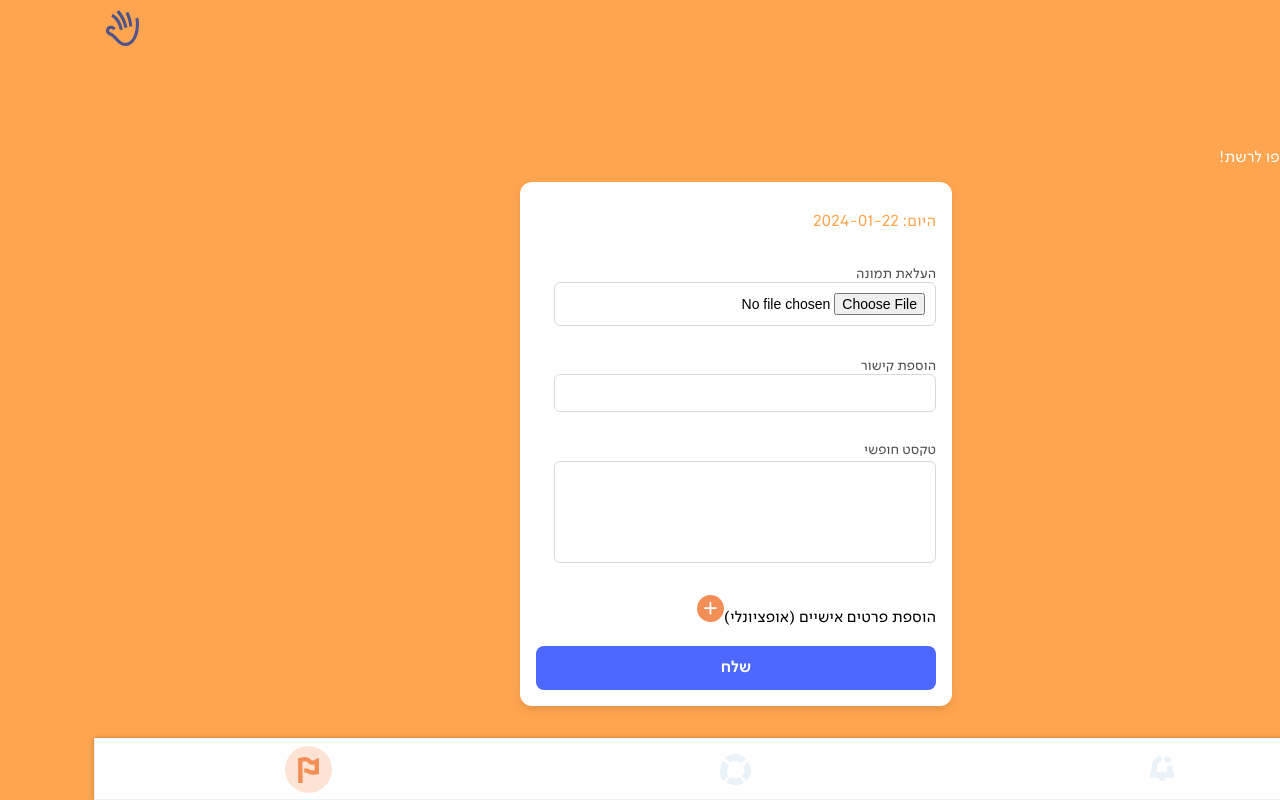
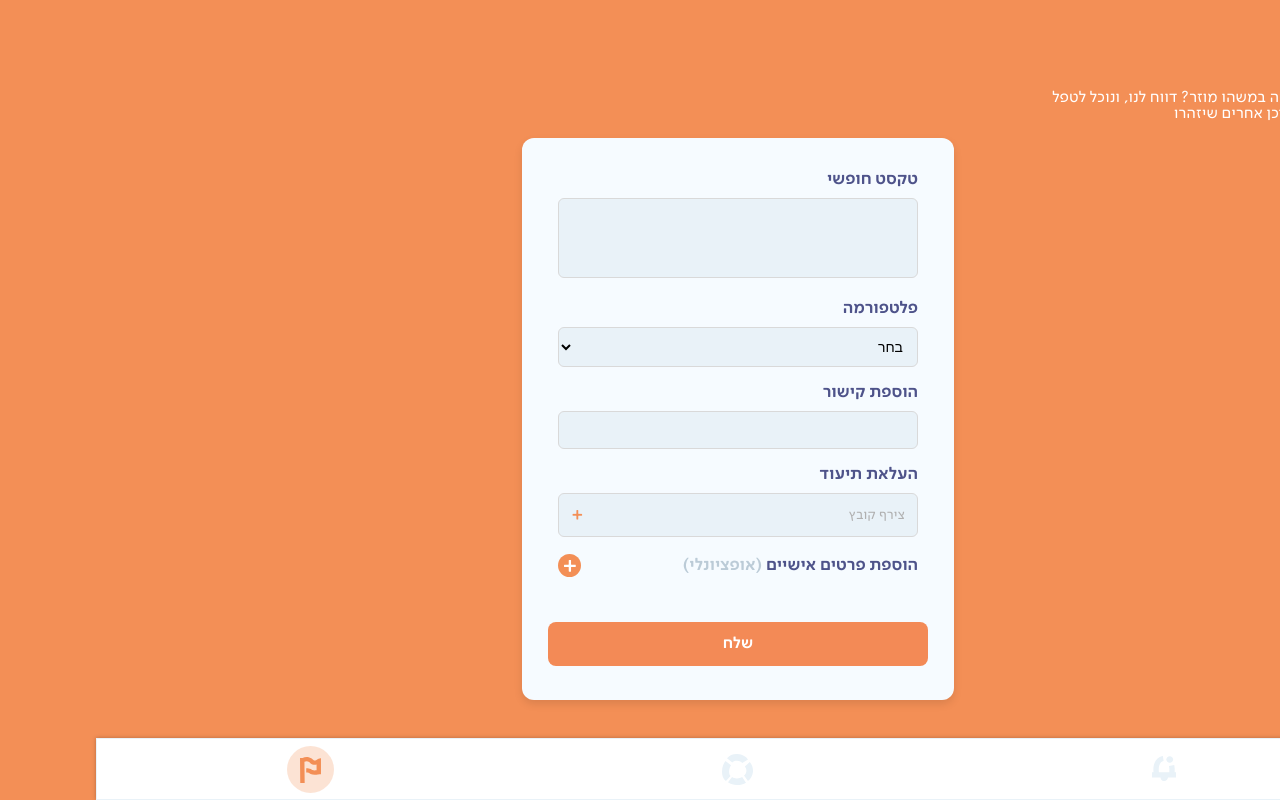
Before and after one commit to lioraVes/Link, a Next.js app: page /report in a window 1280 px wide. Built offline with nearby package versions, Linux system fonts and the light colour scheme.

Commit message:
report pade is done

```diff
--- a/app/report/api/route.ts
+++ b/app/report/api/route.ts
@@ -6,9 +6,10 @@ export async function POST(request: NextRequest) {
   const image = formData.get("image");
   const link = formData.get("link");
   const text = formData.get("text");
+  const platform = formData.get("platform");
   const personalDetails = formData.get("personalDetails");
 
-  const fullMessage = `Link: ${link}\n\nText: ${text}\n\nPersonal Details: ${personalDetails}`;
+  const fullMessage = `Platforn: ${platform} \n\tLink: ${link}\n\nText: ${text}\n\nPersonal Details: ${personalDetails}`;
 
   const success = await sendEmailWithAttachment(fullMessage, image as File | null);
 
--- a/app/report/page.module.css
+++ b/app/report/page.module.css
@@ -1,69 +1,92 @@
+
 .container {
   display: flex;
   flex-direction: column;
   align-items: center;
   justify-content: flex-start;
-  height: 80vh; /* Explicit height */
+  height: 90vh; /* Explicit height */
   padding: 20px;
-  background-color: #ffa54f;
+  background-color: #F38F56;
+  box-sizing: border-box;
 }
 
 .contactForm {
-  width: 100%;
+  width: 90%;
   max-width: 400px;
   height: 80%;
-  background: #ffffff;
+  background: #F6FBFF;
   border-radius: 12px;
   padding: 16px;
   box-shadow: 0px 4px 8px rgba(0, 0, 0, 0.1);
   display: flex;
   flex-direction: column;
   justify-content: space-between;
+  align-items: center;
 }
 
-.label {
-  font-size: 14px;
-  color: #4d4d4d;
-  margin-bottom: 4px; /* Consistent spacing for all labels */
-}
-
-.input {
+.formGroup, .buttons, .additionalFormGroup, .finishIcon, .finishText {
   width: 90%;
-  padding: 10px;
-  border: 1px solid #d9d9d9;
-  border-radius: 6px;
-  margin-bottom: 12px;
-  font-size: 14px;
-}
-
-.textareaGroup {
   display: flex;
   flex-direction: column;
-  margin-bottom: 12px; /* Reduce space after free text field */
+  justify-content: space-evenly;
+  height: 85%;
+  align-items: center;
 }
-
-.textareaLabel {
-  font-size: 14px;
-  color: #4d4d4d;
-  margin-bottom: 4px; /* Reduce space between label and textarea */
+.label, .newsLink {
+  width: 100%;
+  font-size: 17px;
+  color: #4E538A;
+  font-weight: bold;
+  margin-bottom: 10px; /* Consistent spacing for all labels */
 }
-
+.finishText{
+  height: 35%;
+  text-align: center;
+  font-size: 17px;
+  justify-content: center;
+  color: #4E538A;
+  line-height: 1.5;
+}
+.finishText >*{
+  margin: 5px;
+}
+.finishIcon{
+  height: 50%;
+}
+.input,
+.select,
 .textarea {
-  width: 90%;
+  width: 100%; /* Takes full width of parent */
   padding: 10px;
   border: 1px solid #d9d9d9;
   border-radius: 6px;
   font-size: 14px;
+  box-sizing: border-box; /* Ensures padding doesn’t increase size */
+  background-color: #E9F2F8;
+  margin-top: 10px; /* Consistent spacing for all inputs */
+}
+.formSection, .fileUploadContainer{
+  width: 100%;
+}
+
+.textarea {
   resize: none; /* Prevent resizing */
   min-height: 80px; /* Set a standard height */
 }
 
 .buttons {
-  display: flex;
-  justify-content: space-between;
-  margin-top: 16px;
+  height: 15%;
+  width: 95%;
 }
 
+.additionalFormGroup{
+  height: 75%;
+}
+
+.additionalFormGroup .newsLink{
+  color: #F38F56;
+  width: 100%;
+}
 .cancelButton,
 .saveButton {
   width: 48%;
@@ -85,16 +108,16 @@
 }
 
 .saveButton {
-  background-color: #4c68ff;
+  background-color: #F38F56;
 }
 
 .saveButton:hover {
-  background-color: #3956cc;
+  background-color: #F38F56;
 }
 
 .toggleButton {
   font-size: 24px;
-  background-color: #4c68ff;
+  background-color: #F38F56;
   color: white;
   border: none;
   border-radius: 50%;
@@ -105,7 +128,7 @@
 }
 
 .toggleButton:hover {
-  background-color: #3956cc;
+  background-color: #F38F56;
 }
 
 .submitButton {
@@ -114,14 +137,14 @@
   font-size: 16px;
   font-weight: bold;
   color: white;
-  background-color: #4c68ff;
+  background-color: #F38A56;
   border: none;
   border-radius: 8px;
   cursor: pointer;
 }
 
 .submitButton:hover {
-  background-color: #3956cc;
+  background-color: #F38F56;
 }
 
 .reportHeader {
@@ -134,8 +157,12 @@
 .reportPageTitle {
   font-size: 36px; /* Adjust font size as needed */
   font-weight: bold;
+  margin-bottom: 10px; /* Consistent spacing for all titles */
 }
 
+.reportPageSubtitle{
+  margin-top: 0%;
+}
 .reportPageDate {
   font-size: 16px;
   color: #ffa54f; /* Subtle color for date */
@@ -146,3 +173,81 @@
   justify-content: left;
   padding: 10px 0 0 10px;
 }
+/* File Upload Container */
+.fileUploadContainer {
+  display: flex;
+  flex-direction: column;
+}
+
+/* Label Styling */
+.fileUploadLabel {
+  font-size: 14px;
+  font-weight: bold;
+  color: #2d2d2d;
+  text-align: right;
+}
+
+/* Box that looks like the input field */
+.fileUploadBox {
+  display: flex;
+  align-items: center;
+  justify-content: space-between;
+  background: #E9F2F8;
+  border: 1px solid #d9d9d9;
+  border-radius: 6px;
+  padding: 12px;
+  cursor: pointer;
+  position: relative;
+}
+
+/* Placeholder Text */
+.fileUploadPlaceholder {
+  font-size: 14px;
+  color: #b0b0b0;
+}
+
+/* Plus Icon */
+.fileUploadIcon {
+  color: #f38f56;
+  font-size: 18px;
+  font-weight: bold;
+}
+
+/* Hide Default File Input */
+.fileInput {
+  position: absolute;
+  width: 100%;
+  height: 100%;
+  opacity: 0;
+  cursor: pointer;
+}
+
+/* Container to align text and icon */
+.newsLink {
+  display: flex;
+  align-items: center;
+  justify-content: space-between; /* Pushes text and icon apart */
+}
+
+/* Text section */
+.newsText {
+  flex-grow: 1; /* Makes text take up remaining space */
+  text-align: right; /* Ensures text is right-aligned */
+  font-size: 17px;
+  color: #4E538A;
+  font-weight: bold;
+}
+
+/* Optional (לא חובה) text */
+.optionalText, .emailText {
+  font-size: 17px;
+  color: #BBCBD7;
+}
+.emailText{
+  direction: ltr;
+  padding-left: 10px;
+}
+/* SVG icon */
+.newsIcon {
+  flex-shrink: 0; /* Prevents resizing */
+}
--- a/app/report/page.tsx
+++ b/app/report/page.tsx
@@ -9,25 +9,26 @@ const formHandlerUrl = "/report/api";
 
 export default function ContactForm() {
   useEffect(() => {
-    document.body.style.backgroundColor = "#ffa54f";
+    document.body.style.backgroundColor = "#F38F56";
 
     // Reset the body background color when the component unmounts
     return () => {
       document.body.style.backgroundColor = "";
     };
   }, []);
-
-  const [formData, setFormData] = useState({
+  const initialFormState = {
     image: null as File | null,
     link: "",
     text: "",
+    platform: "",
     personalDetails: {
       firstName: "",
       lastName: "",
       phone: "",
       email: "",
     },
-  });
+  };
+  const [formData, setFormData] = useState(initialFormState);
 
   const [submissionResponse, setSubmissionResponse] = useState<
     ContactFormResponse | undefined
@@ -35,7 +36,7 @@ export default function ContactForm() {
   const [showAdditionalDetails, setShowAdditionalDetails] = useState(false);
 
   function handleChange(
-    event: ChangeEvent<HTMLInputElement | HTMLTextAreaElement>
+    event: ChangeEvent<HTMLInputElement | HTMLTextAreaElement | HTMLSelectElement>
   ) {
     const { name, value, files } = event.target as HTMLInputElement;
 
@@ -60,50 +61,62 @@ export default function ContactForm() {
 
   return (
     <main>
-      <div className={styles.svgStyle}>
-        <svg
-          width="33"
-          height="36"
-          viewBox="0 0 33 36"
-          fill="none"
-          xmlns="http://www.w3.org/2000/svg"
-        >
-          <g clip-path="url(#clip0_1438_244)">
-            <path
-              d="M19.0576 35.9999C18.0894 35.9999 17.1316 35.8512 16.2204 35.5432C13.316 34.5715 11.2036 32.2777 9.1586 30.0583C7.52258 28.2795 5.97457 26.6016 4.14699 25.6937C3.97097 25.6034 3.78976 25.5237 3.60338 25.4388C2.66111 25.0034 1.48587 24.4671 0.709278 23.2512C-0.34171 21.6158 -0.207101 19.1627 1.01992 17.5485C2.13821 16.0777 3.97614 15.3768 5.81408 15.7167C7.27407 15.9875 8.69265 16.9167 9.81612 18.3237L7.40868 20.3361C6.75634 19.5131 5.99011 18.9875 5.26011 18.8494C4.57153 18.722 3.86742 18.9768 3.46877 19.5025C3.05976 20.0441 2.98211 20.9945 3.3031 21.499C3.58267 21.9397 4.18323 22.2105 4.87181 22.5291C5.08408 22.6246 5.29635 22.7255 5.50344 22.8264C7.84357 23.9945 9.6608 25.9645 11.4159 27.8706C13.2745 29.8883 15.0296 31.7945 17.1834 32.5167C19.2491 33.2069 21.698 32.6866 23.7327 31.1255C25.6586 29.6494 27.2221 27.3184 28.2576 24.3822C29.1274 21.9291 29.6399 19.0034 29.8367 15.4512C29.9506 13.3114 29.9713 10.8317 29.205 8.68658L32.1199 7.59277C33.0777 10.2795 33.0725 13.168 32.9379 15.6317C32.7256 19.5025 32.1509 22.7202 31.1776 25.4706C29.935 28.991 28.0039 31.8264 25.5913 33.6795C23.6084 35.2034 21.2993 35.9999 19.0576 35.9999Z"
-              fill="#4E538A"
-            />
-            <path
-              d="M13.6991 20.0762C12.995 14.5169 9.81612 9.40889 5.19281 6.4142L6.84954 3.72217C12.2443 7.21597 15.9564 13.1788 16.7796 19.6673L13.6991 20.0762Z"
-              fill="#4E538A"
-            />
-            <path
-              d="M18.4104 18.0106C17.2714 12.085 14.5585 6.6 10.5616 2.16106L12.8448 0C17.23 4.87434 20.2069 10.8903 21.4546 17.3947L18.4052 18.0106H18.4104Z"
-              fill="#4E538A"
-            />
-            <path
-              d="M23.2356 16.6248C22.9353 11.9734 21.6669 7.33273 19.5598 3.20706L22.3141 1.73096C24.618 6.24954 26.0106 11.3256 26.3368 16.4124L23.2356 16.6248Z"
-              fill="#4E538A"
-            />
+
+      <div className={styles.container}>
+        <div className={styles.reportHeader}>
+          <h1 className={styles.reportPageTitle}>דיווח</h1>
+          <p className={styles.reportPageSubtitle}>נתקלת בבעיה במשהו מוזר? דווח לנו, ונוכל לטפל<br/> בבעיה, ולעדכן אחרים שיזהרו</p>
+        </div>
+
+        {submissionResponse ? (
+          <div className={styles.contactForm}>
+          <div className={styles.finishIcon}>
+          <svg width="109" height="109" viewBox="0 0 109 109" fill="none" xmlns="http://www.w3.org/2000/svg">
+            <g clip-path="url(#clip0_1817_22)">
+              <path d="M53.2618 77.0474L48.2441 68.9515C47.4771 67.7059 44.9043 64.7678 42.8269 62.4204C40.1742 59.3864 37.6653 56.5281 36.4668 54.6119L44.6166 49.5659C45.3837 50.8114 47.9565 53.7496 50.0339 56.0969C50.3854 56.4962 50.721 56.8794 51.0566 57.2626C54.764 49.3743 59.2703 41.8691 64.4958 34.875L72.1822 40.6076C65.8541 49.0868 60.6766 58.3645 56.7775 68.185L53.2618 77.0474Z" fill="#F38F56"/>
+              <path d="M55.4507 109C41.3563 109 27.1979 103.667 16.9707 93.8624C2.62058 80.1296 -3.41988 57.9815 1.91746 38.7556L11.1539 41.3265C6.72746 57.2469 11.7292 75.5946 23.6024 86.9481C35.5715 98.4133 54.0764 102.485 69.641 97.088C85.3334 91.6427 97.1906 76.9678 99.1402 60.5843C101.281 42.4921 90.7346 23.1864 74.0515 14.6912C57.56 6.27592 36.2267 8.35181 21.0136 19.8331L15.2288 12.1842C33.3183 -1.46873 58.7106 -3.89592 78.414 6.14817C98.5489 16.3999 111.269 39.7775 108.664 61.7021C106.299 81.6466 91.8852 99.4992 72.789 106.126C67.228 108.058 61.3473 108.984 55.4666 108.984L55.4507 109Z" fill="#F38F56"/>
             </g>
             <defs>
-            <clipPath id="clip0_1438_244">
-              <rect width="33" height="36" fill="white" />
+              <clipPath id="clip0_1817_22">
+               <rect width="109" height="109" fill="white"/>
               </clipPath>
             </defs>
           </svg>
+
           </div>
-      <div className={styles.container}>
-        <div className={styles.reportHeader}>
-          <h1 className={styles.reportPageTitle}>דיווח</h1>
-          <p className={styles.reportPageSubtitle}>דווחו והצטרפו לרשת!</p>
+          <div className={styles.finishText}>
+            <h1>הדיווח שלך נשלח!</h1>
+            <p>תודה רבה שדיווחת, הדיווח שלך<br/>עוזר לנו להפוך את האינטרנט למקום <br/>טוב יותר. נעדכן אותך בהקדם<br/> בטיפולנו במקרה.</p>
           </div>
-
-        {submissionResponse ? (
-          <div className="center">{submissionResponse.message}</div>
+          <div className={styles.buttons}>
+              <button
+                type="button"
+                className={styles.submitButton}
+                onClick={() => {
+                  setFormData(initialFormState); // Reset form fields
+                  setSubmissionResponse(undefined); // Hide success message
+                  setShowAdditionalDetails(false); // Hide additional details
+                }}
+              >
+                שלח דיווח נוסף
+              </button>
+            </div>
+          </div>
         ) : showAdditionalDetails ? (
           <div className={styles.contactForm}>
-            <h2>הוספת פרטים אישיים</h2>
+            <div className={styles.additionalFormGroup}>
+              <a className={styles.newsLink}
+                  onClick={() => setShowAdditionalDetails(false)}>
+                הוספת פרטים אישיים
+              <svg width="23" height="23" viewBox="0 0 23 23" fill="none" xmlns="http://www.w3.org/2000/svg">
+                <circle cx="11.5" cy="11.5" r="11.5" fill="#F38F56"/>
+                <path d="M8.15727 16.484L8.04709 16.3423L7.5434 15.8386C7.35452 15.6498 7.11841 15.4136 7.14989 15.2248C7.18138 14.9414 7.40174 14.7526 7.66932 14.485L9.99887 12.1554C10.1563 11.998 10.1563 11.7777 9.99887 11.6203L7.26008 8.88147C7.08693 8.70832 7.00823 8.56666 7.1499 8.33056C7.19712 8.28334 7.2286 8.22038 7.29156 8.15742L7.43322 8.04724L7.93691 7.54355C8.12579 7.35467 8.36189 7.11856 8.55077 7.15004C8.8341 7.18153 9.02298 7.40189 9.29056 7.66947L11.6201 9.99902C11.7775 10.1564 11.9979 10.1564 12.1553 9.99902L14.8154 7.33893C15.0357 7.11856 15.2718 7.07134 15.5552 7.26023C15.6024 7.27597 15.6339 7.30745 15.6968 7.37041C15.7126 7.41763 15.7283 7.43337 15.7755 7.44911L16.4681 8.14168L16.6255 8.39352C16.7199 8.51944 16.6727 8.69258 16.4838 8.91295L13.7765 11.6203C13.6191 11.7777 13.6191 11.998 13.7765 12.1554L16.4366 14.8155C16.657 15.0359 16.7042 15.272 16.5153 15.5553C16.4996 15.6025 16.4681 15.634 16.4051 15.697C16.3579 15.7127 16.3422 15.7285 16.3264 15.7757L15.6339 16.4682L15.382 16.6256C15.2561 16.7201 15.083 16.6729 14.8626 16.484L12.1553 13.7767C11.9979 13.6193 11.7775 13.6193 11.6201 13.7767L8.88132 16.5155C8.70818 16.6886 8.56651 16.7673 8.33041 16.6256C8.28319 16.5784 8.22023 16.5469 8.15727 16.484Z" fill="white"/>
+              </svg>
+              </a>
+
+
+              <div className={styles.formSection}>
+
                 <label htmlFor="firstName" className={styles.label}>
                   שם פרטי
                 </label>
@@ -115,6 +128,8 @@ export default function ContactForm() {
                   onChange={handleChange}
                   className={styles.input}
                 />
+              </div>
+              <div className={styles.formSection}>
                 <label htmlFor="lastName" className={styles.label}>
                   שם משפחה
                 </label>
@@ -126,6 +141,8 @@ export default function ContactForm() {
                   onChange={handleChange}
                   className={styles.input}
                 />
+              </div>
+              <div className={styles.formSection}>
                 <label htmlFor="phone" className={styles.label}>
                   טלפון
                 </label>
@@ -137,6 +154,8 @@ export default function ContactForm() {
                   onChange={handleChange}
                   className={styles.input}
                 />
+              </div>
+              <div className={styles.formSection}>
                 <label htmlFor="email" className={styles.label}>
                   כתובת מייל
                 </label>
@@ -148,40 +167,49 @@ export default function ContactForm() {
                   onChange={handleChange}
                   className={styles.input}
                 />
+                <div className={styles.emailText}>
+                  <p>aaa@gmail.com</p>
+                  </div>
+              </div>
+            </div>
             <div className={styles.buttons}>
               <button
                 type="button"
-                className={styles.cancelButton}
+                className={styles.submitButton}
                 onClick={() => setShowAdditionalDetails(false)}
               >
-                ביטול
-              </button>
-              <button
-                type="button"
-                className={styles.saveButton}
-                onClick={() => setShowAdditionalDetails(false)}
-              >
-                שמור שינויים
+                הוסף פרטים אישיים
               </button>
             </div>
           </div>
         ) : (
           <form className={styles.contactForm} onSubmit={handleSubmit}>
-            <p className={styles.reportPageDate}>היום: 2024-01-22</p>
             <div className={styles.formGroup}>
-              <label htmlFor="image" className={styles.label}>
-                העלאת תמונה
+              <div className={styles.formSection}>
+                <label htmlFor="text" className={styles.label}>
+                  טקסט חופשי
                 </label>
-              <input
-                type="file"
-                id="image"
-                name="image"
+                <textarea
+                  id="text"
+                  name="text"
+                  value={formData.text}
                   onChange={handleChange}
-                className={styles.input}
-              />
+                  className={styles.textarea}
+                ></textarea>
+              </div>
+              <div className={styles.formSection}>
+                <label className={styles.label} htmlFor="platform">פלטפורמה</label>
+                <select id="platform" name="platform" value={formData.platform} onChange={handleChange} className={styles.select}>
+                  <option value="">בחר</option>
+                  <option value="facebook">Facebook</option>
+                  <option value="twitter">Twitter</option>
+                  <option value="instagram">Instagram</option>
+                  <option value="whatsapp">WhatsApp</option>
+                </select>
               </div>
 
-            <div className={styles.formGroup}>
+
+              <div className={styles.formSection}>
                 <label htmlFor="link" className={styles.label}>
                   הוספת קישור
                 </label>
@@ -194,45 +222,33 @@ export default function ContactForm() {
                   className={styles.input}
                 />
               </div>
-
-            <div className={styles.textareaGroup}>
-              <label htmlFor="text" className={styles.textareaLabel}>
-                טקסט חופשי
-              </label>
-              <textarea
-                id="text"
-                name="text"
-                value={formData.text}
-                onChange={handleChange}
-                className={styles.textarea}
-              ></textarea>
+              <div className={styles.fileUploadContainer}>
+                <label className={styles.label} htmlFor="image">העלאת תיעוד</label>
+                <div className={styles.fileUploadBox}>
+                  <span className={styles.fileUploadPlaceholder}>צירף קובץ</span>
+                  <span className={styles.fileUploadIcon}>+</span>
+                  <input type="file" id="image" name="image" onChange={handleChange} className={styles.fileInput} />
+                </div>
               </div>
 
-            <div className={styles.formGroup}>
-              <a
-                className={styles.newsLink}
-                onClick={() => setShowAdditionalDetails(true)}
-              >
-                הוספת פרטים אישיים (אופציונלי)
-                <svg
-                  width="27"
-                  height="27"
-                  viewBox="0 0 27 27"
-                  fill="none"
-                  xmlns="http://www.w3.org/2000/svg"
-                >
-                  <circle cx="13.5" cy="13.5" r="13.5" fill="#F38F56" />
-                  <path
-                    d="M13.1232 19.424C13.0272 19.424 12.9552 19.376 12.8592 19.376C12.6912 19.328 12.5712 19.232 12.5712 18.968V14.36C12.5712 14.264 12.5232 14.192 12.4512 14.144C12.4032 14.12 12.3552 14.072 12.2832 14.072H7.72319C7.43519 14.072 7.31519 13.952 7.26719 13.784C7.26719 13.688 7.21919 13.616 7.21919 13.52V12.824C7.31519 12.464 7.48319 12.344 7.79519 12.344H12.1632C12.4032 12.296 12.4752 12.224 12.5472 12.056C12.5712 12.008 12.5712 11.96 12.5712 11.912V7.496C12.5712 7.208 12.6912 7.088 12.8592 7.04C12.9552 7.04 13.0272 6.992 13.1232 6.992H13.8192C14.1792 7.088 14.2992 7.256 14.2992 7.568V12.056C14.2992 12.128 14.3472 12.2 14.3952 12.248C14.4432 12.32 14.4912 12.344 14.5872 12.344H19.1232C19.4352 12.344 19.5552 12.416 19.6512 12.776V13.52C19.6512 13.616 19.6032 13.688 19.6032 13.784C19.5552 13.952 19.4592 14.072 19.1952 14.072H14.7072C14.4672 14.12 14.3952 14.192 14.3232 14.36C14.2992 14.408 14.2992 14.456 14.2992 14.504V18.896C14.2992 19.208 14.2272 19.328 13.8672 19.424H13.1232Z"
-                    fill="white"
-                  />
+              <div className={styles.formSection}>
+                <a className={styles.newsLink} onClick={() => setShowAdditionalDetails(true)}>
+                  <span className={styles.newsText}>
+                    הוספת פרטים אישיים <span className={styles.optionalText}>(אופציונלי)</span>
+                  </span>
+                  <svg width="23" height="23" viewBox="0 0 23 23" fill="none" xmlns="http://www.w3.org/2000/svg">
+                    <circle cx="11.5" cy="11.5" r="11.5" fill="#F38F56"/>
+                    <path d="M12.4999 17.7755L12.3218 17.7533H11.6095C11.3424 17.7533 11.0085 17.7533 10.8972 17.5975C10.7191 17.3749 10.7414 17.0855 10.7414 16.7071V13.4126C10.7414 13.19 10.5856 13.0342 10.363 13.0342H6.48972C6.24486 13.0342 6.08904 12.9896 6.02226 12.7225C6.02226 12.6557 6 12.589 6 12.4999L6.02226 12.3218V11.6095C6.02226 11.3424 6.02226 11.0085 6.17808 10.8972C6.40068 10.7191 6.69006 10.7414 7.06848 10.7414H10.363C10.5856 10.7414 10.7414 10.5856 10.7414 10.363V6.60102C10.7414 6.28938 10.8749 6.08904 11.2088 6.02226C11.2534 6 11.2979 6 11.3869 6C11.4314 6.02226 11.4537 6.02226 11.4982 6H12.4777L12.767 6.06678C12.9229 6.08904 13.0119 6.24486 13.0342 6.53424V10.363C13.0342 10.5856 13.19 10.7414 13.4126 10.7414H17.1745C17.4862 10.7414 17.6865 10.8749 17.7533 11.2088C17.7755 11.2534 17.7755 11.2979 17.7755 11.3869C17.7533 11.4314 17.7533 11.4537 17.7755 11.4982V12.4777L17.7088 12.767C17.6865 12.9229 17.5307 13.0119 17.2413 13.0342H13.4126C13.19 13.0342 13.0342 13.19 13.0342 13.4126V17.2858C13.0342 17.5307 12.9896 17.6865 12.7225 17.7533C12.6557 17.7533 12.589 17.7755 12.4999 17.7755Z" fill="white"/>
                   </svg>
                 </a>
               </div>
 
+            </div>
+            <div className={styles.buttons}>
               <button type="submit" className={styles.submitButton}>
                 שלח
               </button>
+            </div>
           </form>
         )}
       </div>
```
Lines whose indentation alone changed are shown as unchanged.
